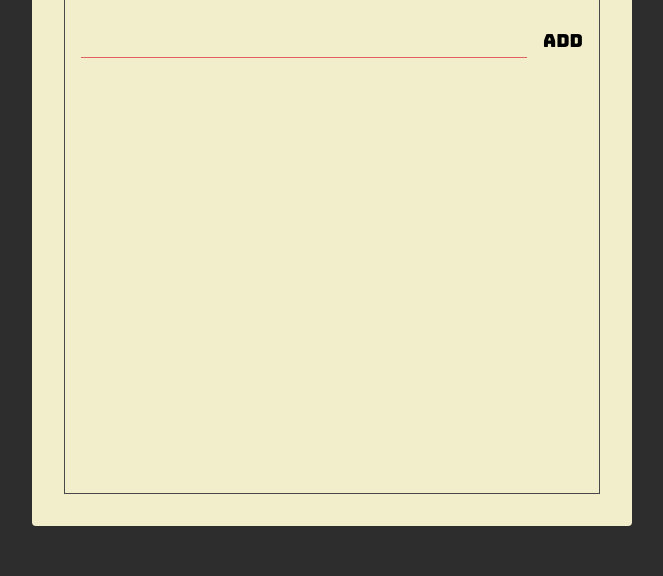
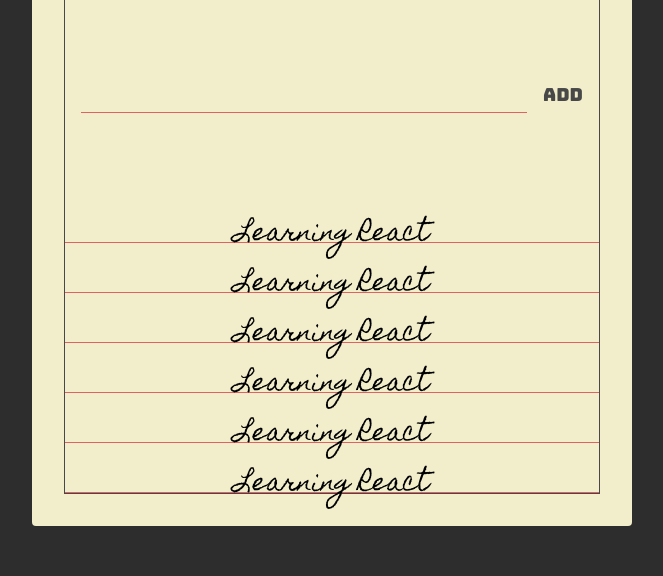
Before and after one commit to jooprima/react-course-starter, a website: page index.html in a window 1280 px wide. Shown: the part 224-800 px from the top of the page, without its empty margins (308-971 px from the left). Drawn offline with Linux system fonts and the light colour scheme.

Commit message:
add todolist section

```diff
--- a/index.html
+++ b/index.html
@@ -15,7 +15,7 @@
     <div class="container">
       <div class="frame">
         <section class="header">
-          <button class="header-btn">Add</button>
+          <button class="header-btn main-black-color">Add</button>
           <h1 class="header-title">Todo List</h1>
           <button class="header-btn main-red-color">Clear</button>
         </section>
@@ -23,8 +23,29 @@
         <section class="add">
           <form class="add-form">
             <input type="text" class="add-input" />
-            <button class="add-btn">Add</button>
+            <button class="add-btn main-black-color">Add</button>
           </form>
+        </section>
+
+        <section class="todos">
+          <div class="todo">
+            <span class="todo-text">Learning React</span>
+          </div>
+          <div class="todo">
+            <span class="todo-text">Learning React</span>
+          </div>
+          <div class="todo">
+            <span class="todo-text">Learning React</span>
+          </div>
+          <div class="todo">
+            <span class="todo-text">Learning React</span>
+          </div>
+          <div class="todo">
+            <span class="todo-text">Learning React</span>
+          </div>
+          <div class="todo">
+            <span class="todo-text">Learning React</span>
+          </div>
         </section>
       </div>
     </div>
--- a/styles.css
+++ b/styles.css
@@ -4,10 +4,15 @@
 
 :root {
   --main-red-color: #e06262;
+  --main-black-color: #484848;
 }
 
 .main-red-color {
   color: var(--main-red-color);
+}
+
+.main-black-color {
+  color: var(--main-black-color);
 }
 
 html {
@@ -41,11 +46,12 @@
 }
 
 .frame {
-  border: 1px solid #484848;
+  border: 1px solid var(--main-black-color);
   height: 100%;
 
   display: flex;
   flex-direction: column;
+  justify-content: space-between;
 }
 
 .header {
@@ -57,6 +63,7 @@
 .header-title {
   flex: 1;
   text-align: center;
+  color: var(--main-black-color);
   font-size: 3.6rem;
   font-family: "homemade apple", sans-serif;
   text-transform: lowercase;
@@ -70,6 +77,13 @@
   border: unset;
   outline: unset;
   cursor: pointer;
+}
+
+.header-btn.main-red-color:active {
+  text-shadow: 1px 1px 2px var(--main-red-color);
+}
+.header-btn.main-black-color:active {
+  text-shadow: 1px 1px 2px var(--main-black-color);
 }
 
 .add {
@@ -108,3 +122,32 @@
   border: unset;
   outline: unset;
 }
+
+.add-btn.main-black-color:active {
+  text-shadow: 1px 1px 2px var(--main-black-color);
+}
+
+.todos {
+  display: flex;
+  flex-direction: column;
+}
+
+.todo {
+  position: relative;
+
+  flex: 1 0 auto;
+  text-align: center;
+
+  min-height: 34px;
+  margin: 16px 0 0;
+  font-family: "homemade apple", sans-serif;
+  font-size: 24px;
+
+  border-bottom: 1px solid var(--main-red-color);
+}
+
+.todo-text {
+  position: absolute;
+  left: 50%;
+  transform: translate(-50%);
+}
```
